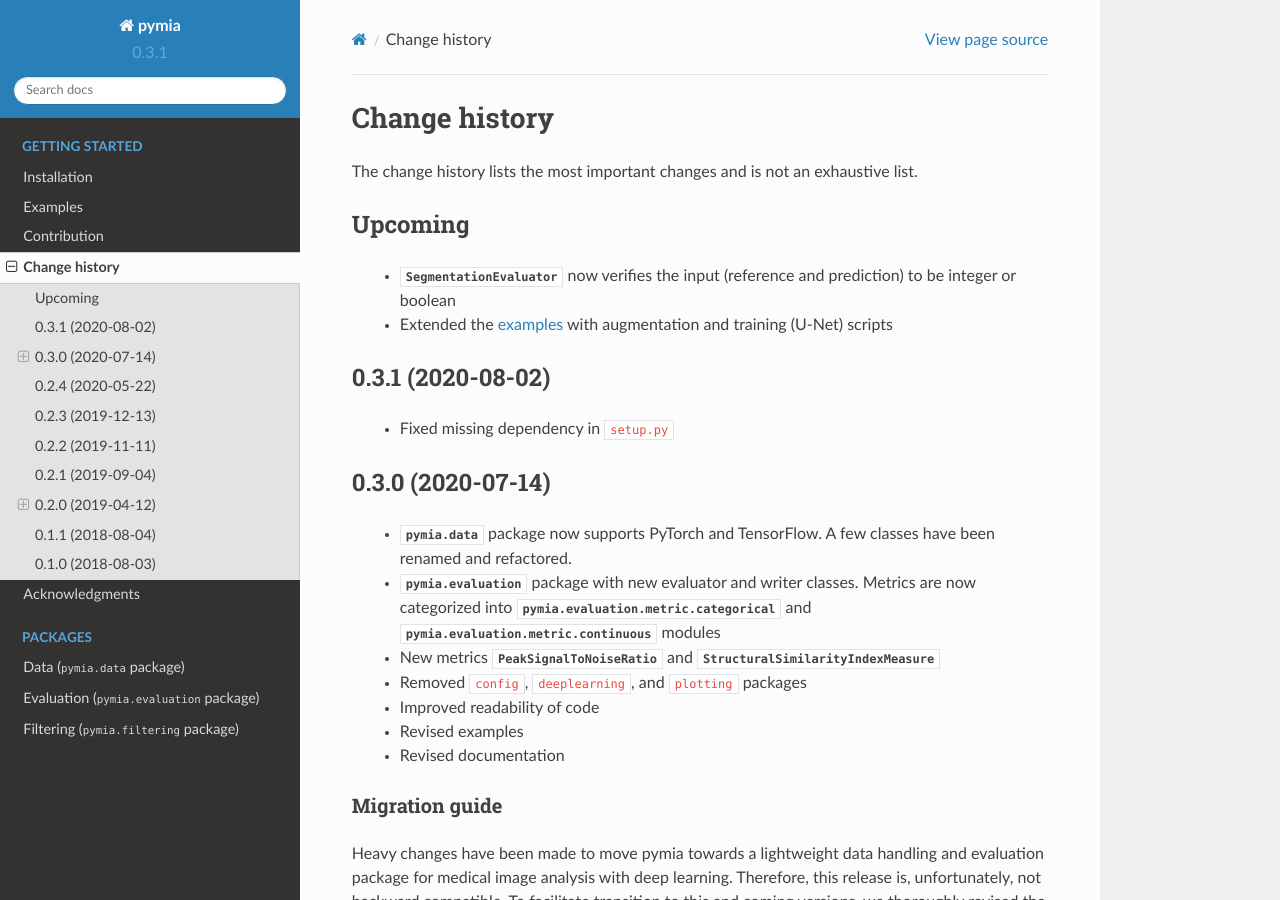
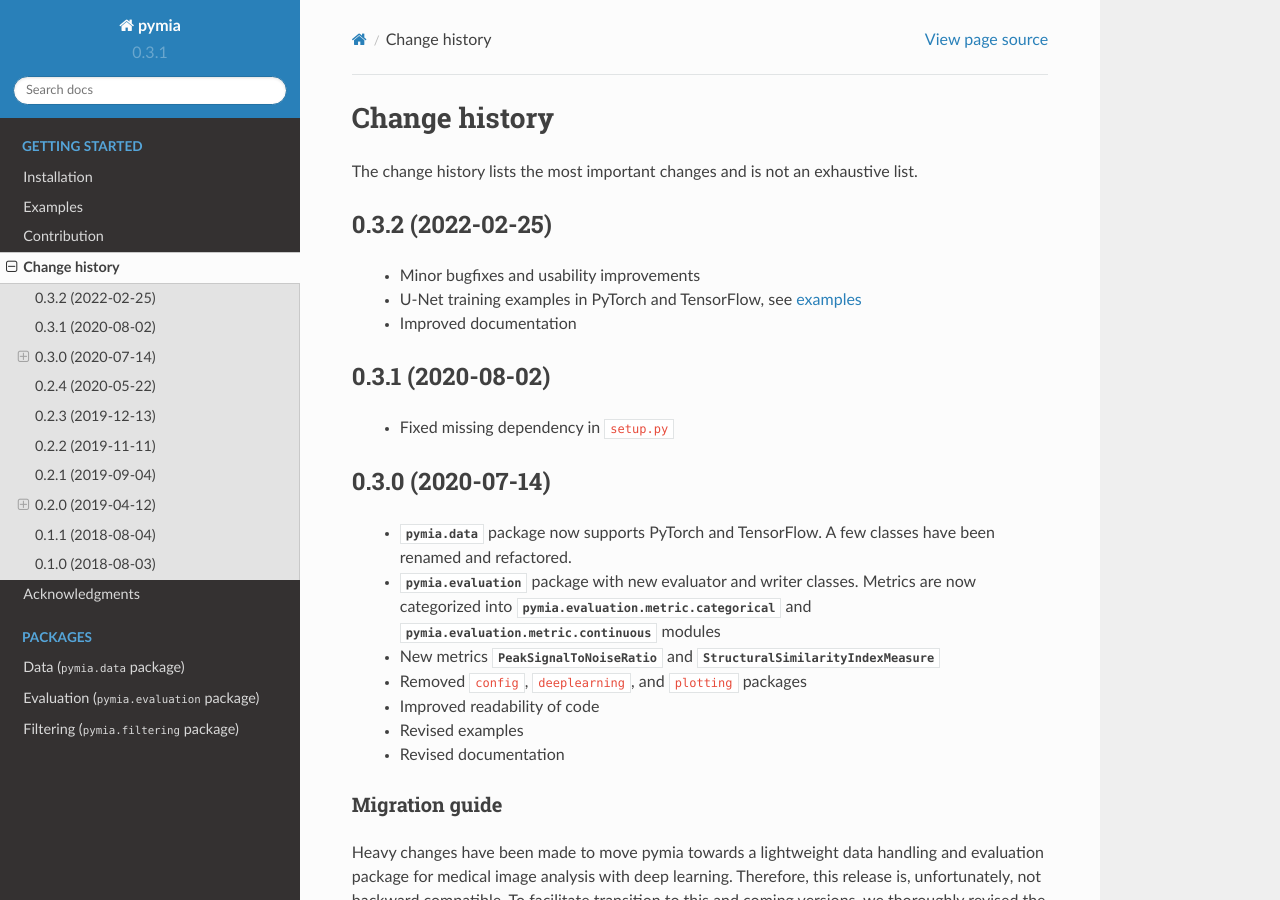
Before and after one commit to rundherum/pymia, a Sphinx documentation site: the page built from docs/history.rst, in a window 1280 px wide and 900 px high. Built offline with Sphinx 7.4.7 and the Read the Docs theme 2.0.0, drawn with Linux system fonts in a browser that asks for light colours; formulas are drawn with MathJax 3; pages that are not in the unit, such as notebooks, are missing from menus.

Commit message:
docs(history): add version 0.3.2

```diff
--- a/docs/history.rst
+++ b/docs/history.rst
@@ -4,12 +4,12 @@ Change history
 ==============
 The change history lists the most important changes and is not an exhaustive list.
 
-Upcoming
+0.3.2 (2022-02-25)
 ------------------
 
- * :class:`.SegmentationEvaluator` now verifies the input (reference and prediction) to be integer or boolean
- * Extended the :ref:`examples <examples>` with augmentation and training (U-Net) scripts
-
+ * Minor bugfixes and usability improvements
+ * U-Net training examples in PyTorch and TensorFlow, see :ref:`examples <examples>`
+ * Improved documentation
 
 0.3.1 (2020-08-02)
 ------------------
```
